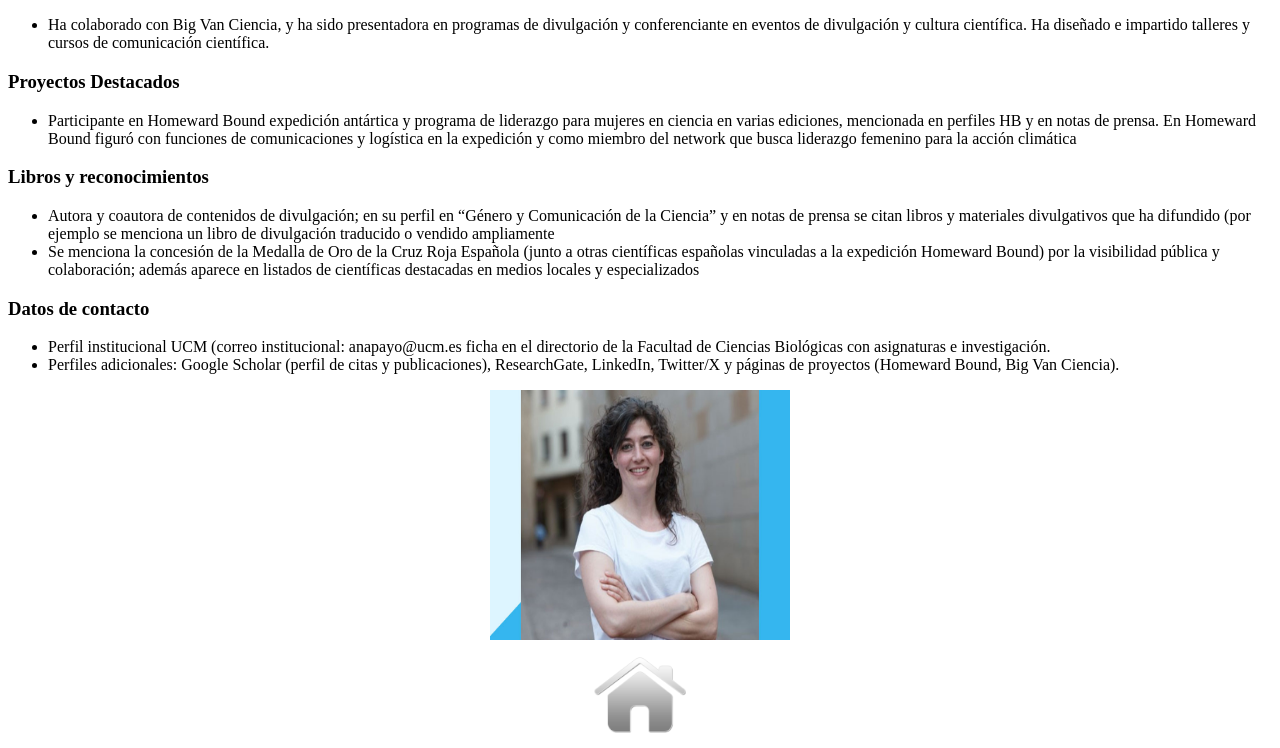
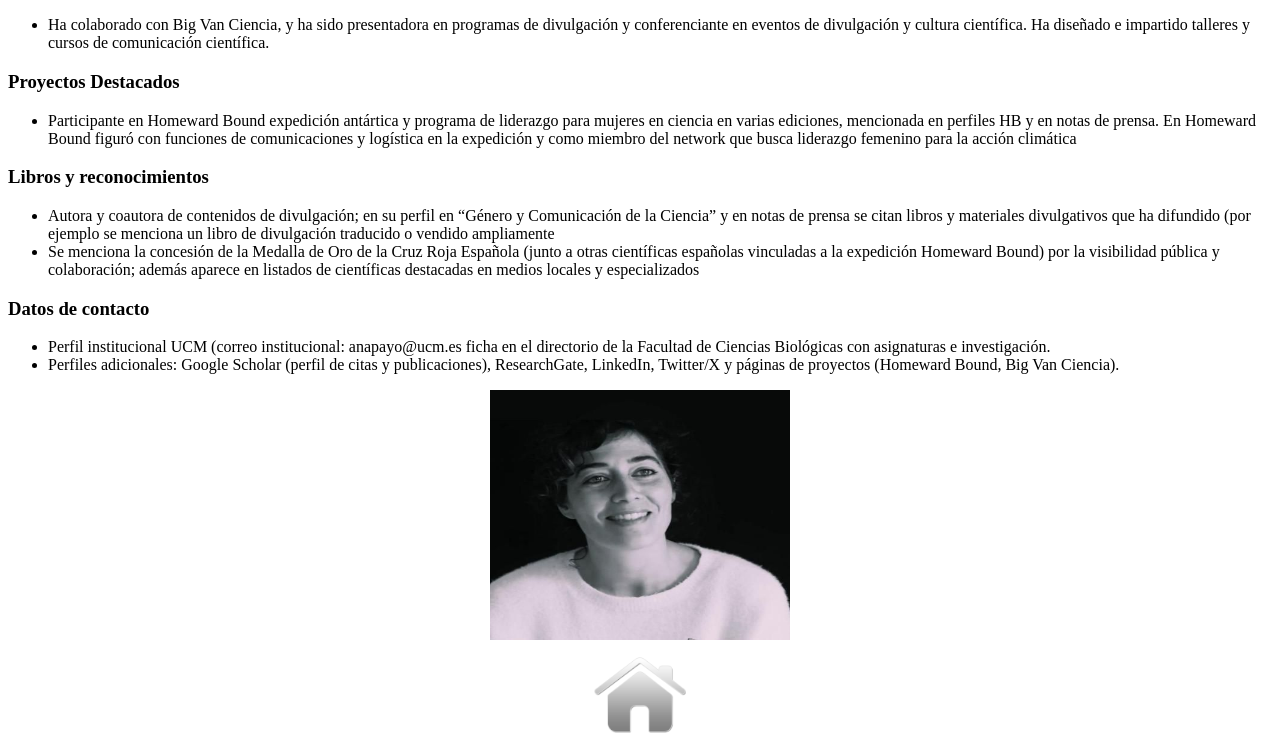
Before and after one commit to 2025600/Ana-Payo, a plain HTML site: page index3.html in a window 1280 px wide. Shown: the part 91-839 px from the top of the page. Drawn offline with Linux system fonts and the light colour scheme.

Commit message:
Update index3.html

```diff
--- a/index3.html
+++ b/index3.html
@@ -22,11 +22,12 @@
  ficha en el directorio de la Facultad de Ciencias Biológicas con asignaturas e investigación.</li>
 <li>Perfiles adicionales: Google Scholar (perfil de citas y publicaciones), ResearchGate, LinkedIn, Twitter/X y páginas de proyectos (Homeward Bound, Big Van Ciencia).</li></ul>
 <div style="text-align: center;">
-  <img src="Payo.jpg" style="width: 300px; height: 250px;" alt="Ana Payo Payo ">
+  <img src="Payo2.jpg" style="width: 300px; height: 250px;" alt="Ana Payo Payo ">
 </div>
 <div style="text-align: center;">
 <a href="index.html"><img src="home.jpg" style="width: 100px; height: 100px;" alt="home"></a>
 </div>
 
 </body>
+
 </html>
```
